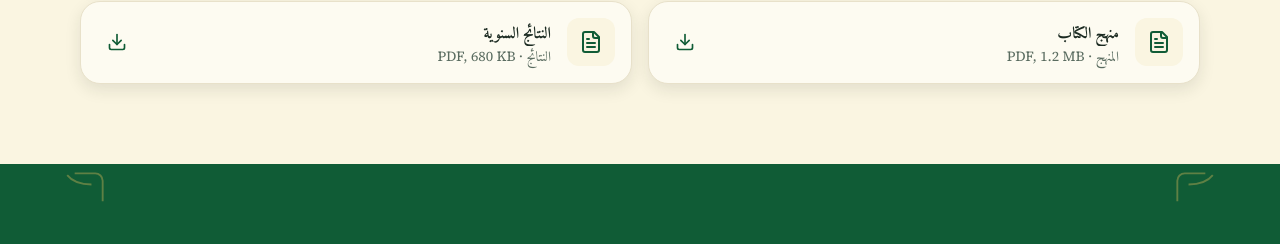
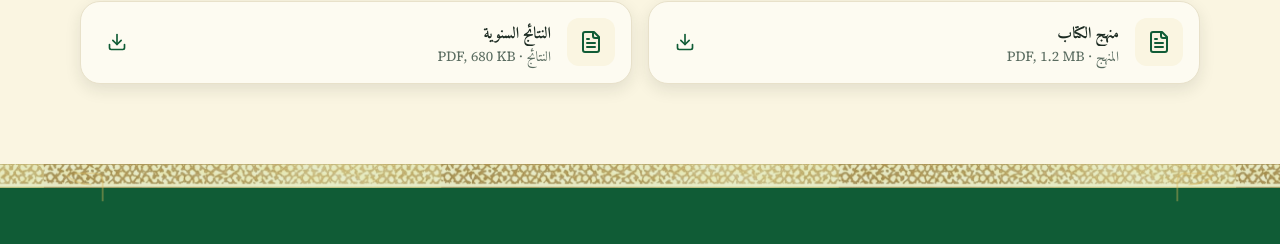
Before and after one commit to rayeemomayeer/jamiatun_noor_al_islamia_website, a Next.js app: page /ar in a window 1280 px wide. Shown: the part 6528-6772 px from the top of the page. Built offline with nearby package versions, Linux system fonts and the light colour scheme; no server answers.

Commit message:
chore: donation page borderline design pattern added

```diff
--- a/src/components/sections/DonateSection.tsx
+++ b/src/components/sections/DonateSection.tsx
@@ -10,6 +10,16 @@ export function DonateSection() {
 
   return (
     <section className="relative overflow-hidden bg-primary py-20 text-primary-foreground">
+      {/* Top Border Line Pattern Overlay */}
+      <div
+        className="pointer-events-none absolute left-0 right-0 top-0 h-6 select-none opacity-90"
+        style={{
+          backgroundImage: 'url(/images/borderline_image.png)',
+          backgroundRepeat: 'repeat-x',
+          backgroundPosition: 'top center',
+          backgroundSize: 'auto 100%',
+        }}
+      />
       <Corner className="start-0 top-0" />
       <Corner className="end-0 top-0 -scale-x-100" />
       <Corner className="bottom-0 start-0 -scale-y-100" />
```
